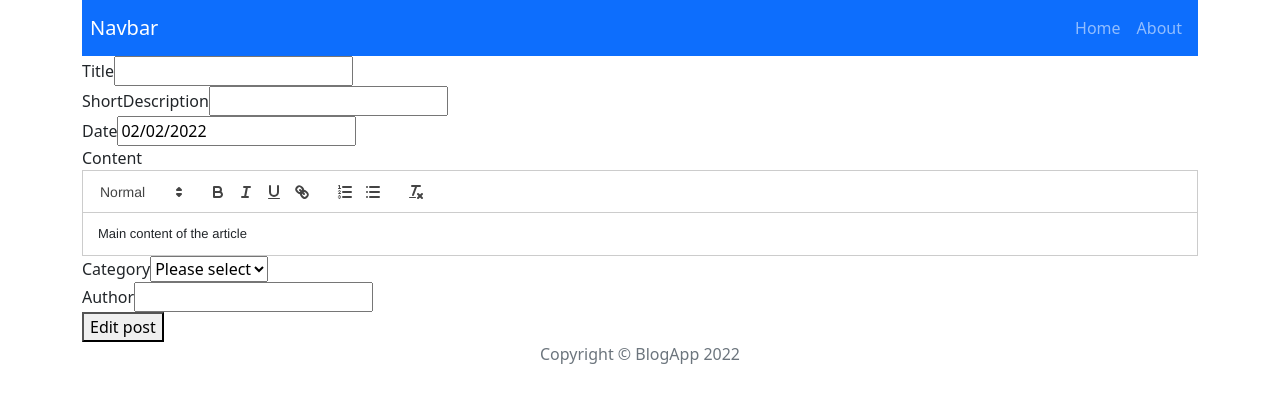
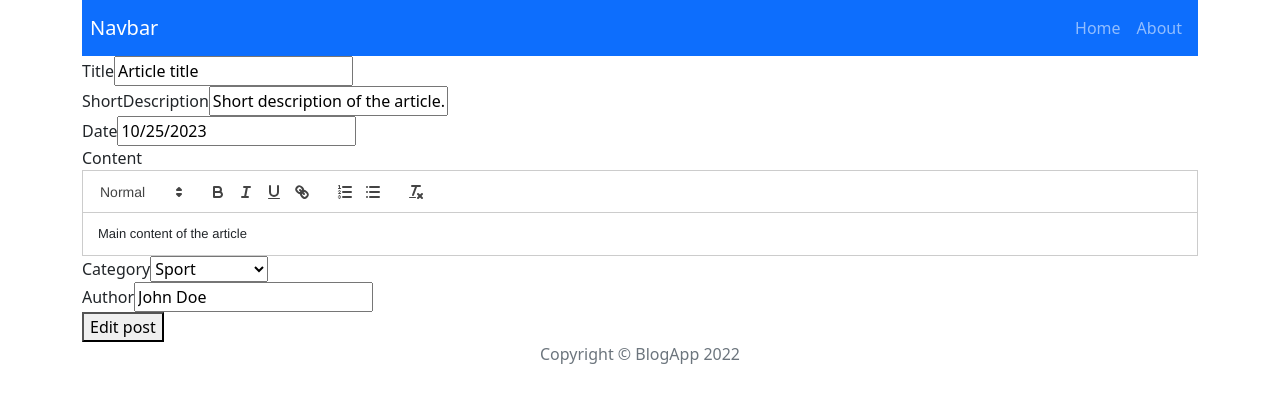
Before and after one commit to evka07/Blog-react, a React (Vite) app: page /post/edit/1 in a window 1280 px wide. Shown: the top 402 px of the page. Built offline with nearby package versions, Linux system fonts and the light colour scheme.

Commit message:
EditPostPage fixed

```diff
--- a/src/components/pages/EditPostPage.jsx
+++ b/src/components/pages/EditPostPage.jsx
@@ -3,6 +3,7 @@ import {useNavigate, useParams} from "react-router-dom";
 import {useDispatch, useSelector} from "react-redux";
 import PostForm from "../views/PostForm/PostForm.jsx";
 import {editPost} from "../../redux/postsRedux.js";
+
 
 const EditPostPage = () => {
     const {id} = useParams()
@@ -20,6 +21,8 @@ const EditPostPage = () => {
         navigate('/')
     }
 
+    console.log(post)
+
 
     return (
         <div>
@@ -28,7 +31,7 @@ const EditPostPage = () => {
                 actionText={"Edit post"}
                 initialData={{
                     ...post,
-                    publishedDate: new Date(post.publishedDate),
+                    publishedDate: new Date(),
                 }}
                 onSubmit={handleEdit}
             />
--- a/src/components/pages/PostPage.jsx
+++ b/src/components/pages/PostPage.jsx
@@ -38,7 +38,9 @@ const PostPage = () => {
                             </Card.Body>
                             <ListGroup className="list-group-flush">
                                 <ListGroup.Item  dangerouslySetInnerHTML={{ __html: post.content }}/>
-                                <ListGroup.Item>{post.publishedDate}</ListGroup.Item>
+                                <ListGroup.Item>
+                                    {post.publishedDate ? post.publishedDate.toLocaleDateString('pl-Pl') : 'No date'}
+                                </ListGroup.Item>
                                 <ListGroup.Item>{post.author}</ListGroup.Item>
                                 <ListGroup.Item>Category: {post.category}</ListGroup.Item>
                             </ListGroup>
--- a/src/components/views/PostForm/PostForm.jsx
+++ b/src/components/views/PostForm/PostForm.jsx
@@ -8,7 +8,9 @@ import initialState from '../../../redux/initialState';
 
 const PostForm = ({action, actionText, initialData, onSubmit}) => {
     const [formData, setFormData] = useState(initialData);
-    const {register, handleSubmit, formState: {errors}} = useForm();
+    const {register, handleSubmit, formState: {errors}} = useForm({
+        defaultValues:initialData,
+    });
     const [contentError, setContentError] = useState(false);
     const [dateError, setDateError] = useState(false);
 
@@ -40,6 +42,14 @@ const PostForm = ({action, actionText, initialData, onSubmit}) => {
 
     };
 
+    const handleInputChange = (e) => {
+        const {name, value} = e.target
+        setFormData({
+            ...formData,
+            [name]: value,
+        })
+    }
+
     return (
         <form onSubmit={handleSubmit(customSubmit)}>
             <div>
@@ -47,6 +57,7 @@ const PostForm = ({action, actionText, initialData, onSubmit}) => {
                 <input
                     type="text"
                     name="title"
+
                     {...register('title', {
                         required: 'Title is required',
                         minLength: {value: 3, message: 'Title too short'},
@@ -109,7 +120,7 @@ const PostForm = ({action, actionText, initialData, onSubmit}) => {
             <div>
                 <label htmlFor="category">Category</label>
                 <select name="category" {...register('category', {required: 'Category required'})}>
-                    <option value="">Please select</option>
+                    <option value=''>Please select</option>
                     {initialState.categories.map((category) => (
                         <option value={category} key={category}>
                             {category}
--- a/src/redux/initialState.js
+++ b/src/redux/initialState.js
@@ -5,7 +5,7 @@ const initialState ={
             title: 'Article title',
             shortDescription: 'Short description of the article...',
             content: 'Main content of the article',
-            publishedDate: '02-02-2022',
+            publishedDate: new Date('02-02-2022'),
             author: 'John Doe',
             category: 'Sport'
         },
@@ -14,7 +14,7 @@ const initialState ={
             title: 'Article title II',
             shortDescription: 'Short description of the article...',
             content: 'Main content of the article',
-            publishedDate: '02-02-2022',
+            publishedDate:  new Date('02-02-2022'),
             author: 'John Doe',
             category: 'News'
         },
@@ -23,7 +23,7 @@ const initialState ={
             title: 'Article title III',
             shortDescription: 'Short description of the article...',
             content: 'Main content of the article',
-            publishedDate: '02-02-2022',
+            publishedDate:  new Date('02-02-2022'),
             author: 'John Doe',
             category: 'Movies'
         }
```
